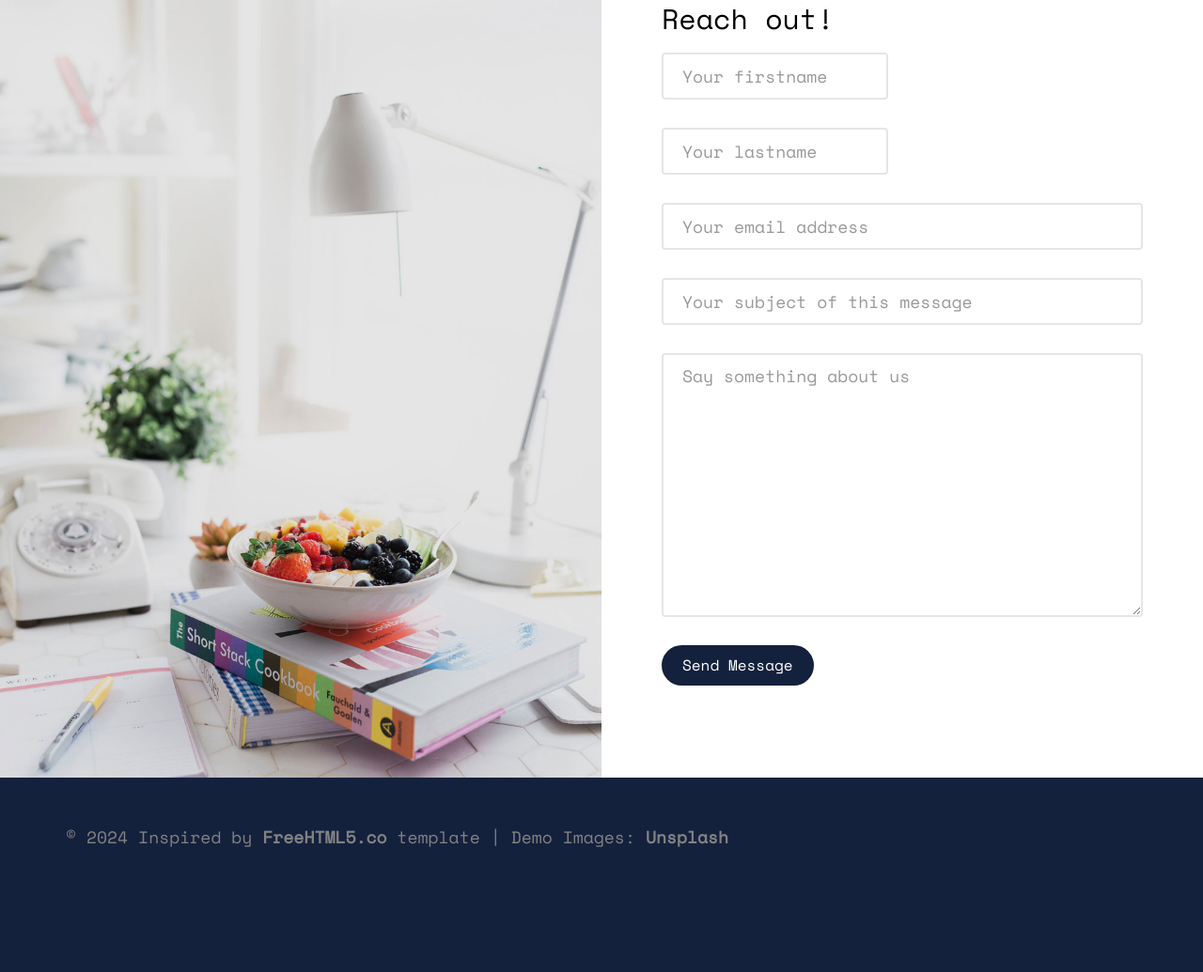
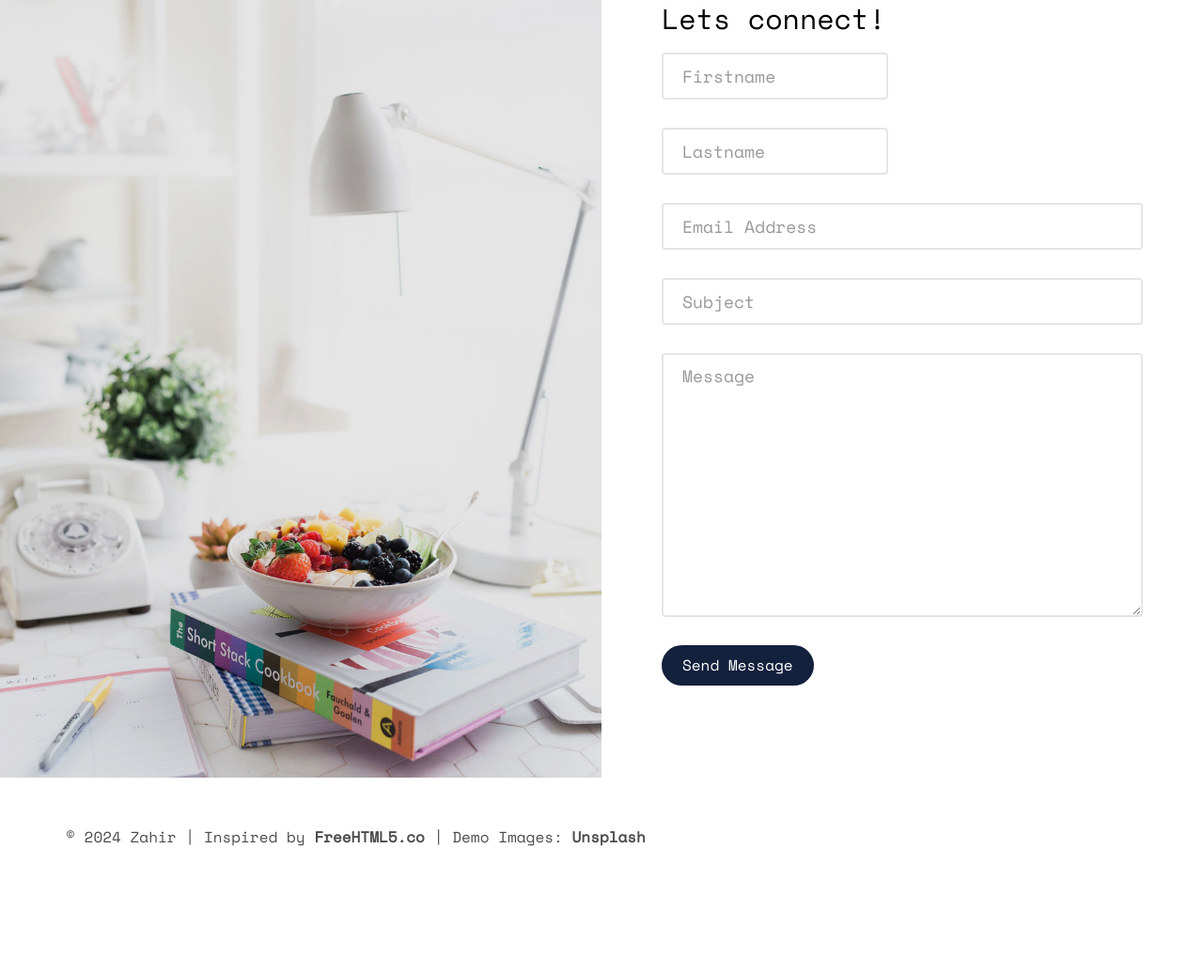
Before and after one commit to zahir1509/zahir1509.github.io, a plain HTML site: page index.html in a window 1280 px wide. Shown: the part 5936-6971 px from the top of the page at 94% size. After the commit the page ends 6891 px from the top, so only its background shows below. Drawn offline with nearby package versions, Linux system fonts and the light colour scheme; some packages are replaced by stand-ins of ours; no server answers; files whose address does not match are found by name.

Commit message:
Update index.html

```diff
--- a/index.html
+++ b/index.html
@@ -461,43 +461,41 @@
 		</div>
 	</div>
 
-
-
 	<div id="fh5co-consult" >
 		<div class="video fh5co-video" style="background-image: url(images/cover_bg_1.jpg);">
 			<div class="overlay"></div>
 		</div>
 		<div class="choose animate-box">
-			<h2>Reach out!</h2>
+			<h2>Lets connect!</h2>
 			<form action="https://api.web3forms.com/submit" method="POST">
 
 				<div class="row form-group">
 					<div class="col-md-6">
 						<input type="hidden" name="access_key" value="0a0852ee-442a-48a4-bd46-7876333067ed">
-						<input type="text" name="fname" id="fname" class="form-control" placeholder="Your firstname">
+						<input type="text" name="fname" id="fname" class="form-control" placeholder="Firstname">
 					</div>
 				</div>
 				<div class="row form-group">
 					<div class="col-md-6">
-						<input type="text" name="lname" id="lname" class="form-control" placeholder="Your lastname">
+						<input type="text" name="lname" id="lname" class="form-control" placeholder="Lastname">
 					</div>
 				</div>
 
 				<div class="row form-group">
 					<div class="col-md-12">
-						<input type="text" name="email" id="email" class="form-control" placeholder="Your email address">
+						<input type="text" name="email" id="email" class="form-control" placeholder="Email Address">
 					</div>
 				</div>
 
 				<div class="row form-group">
 					<div class="col-md-12">
-						<input type="text" name="subject" id="subject" class="form-control" placeholder="Your subject of this message">
+						<input type="text" name="subject" id="subject" class="form-control" placeholder="Subject">
 					</div>
 				</div>
 
 				<div class="row form-group">
 					<div class="col-md-12">
-						<textarea name="message" id="message" cols="30" rows="10" class="form-control" placeholder="Say something about us"></textarea>
+						<textarea name="message" id="message" cols="30" rows="10" class="form-control" placeholder="Message"></textarea>
 					</div>
 				</div>
 				<div class="form-group">
@@ -508,13 +506,11 @@
 		</div>
 	</div>
 
-
-
-	<div id="fh5co-footer" class="fh5co-bg-dark">
+	<div id="fh5co-footer">
 		<div class="container">
 			<div class="row">
-				<div class="col-md-12 fh5co-heading">
-					<p>&copy; 2024 Inspired by <b>FreeHTML5.co </b>template | Demo Images: <b>Unsplash</b></p>
+				<div class="col-md-8">
+					<p>&copy; 2024 Zahir | Inspired by <b>FreeHTML5.co </b> | Demo Images: <b>Unsplash</b></p>
 				</div>
 			</div>
 		</div>
```
